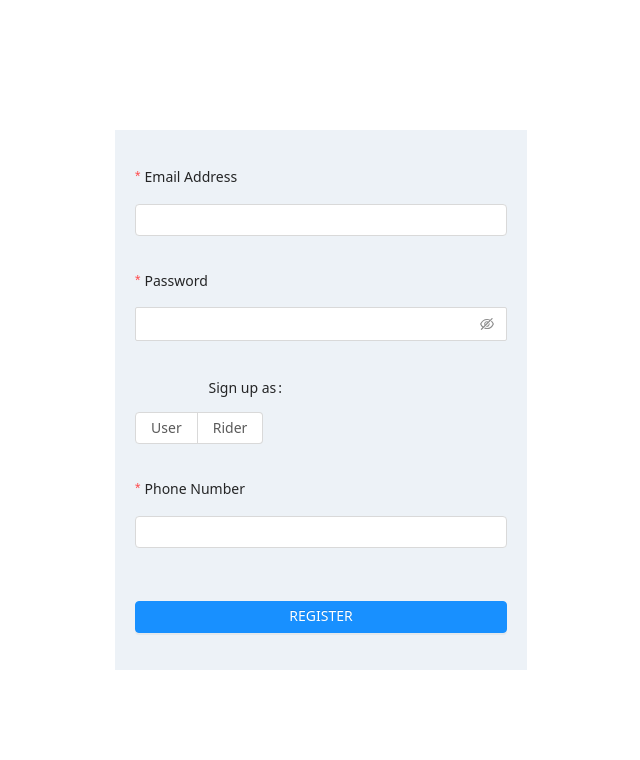
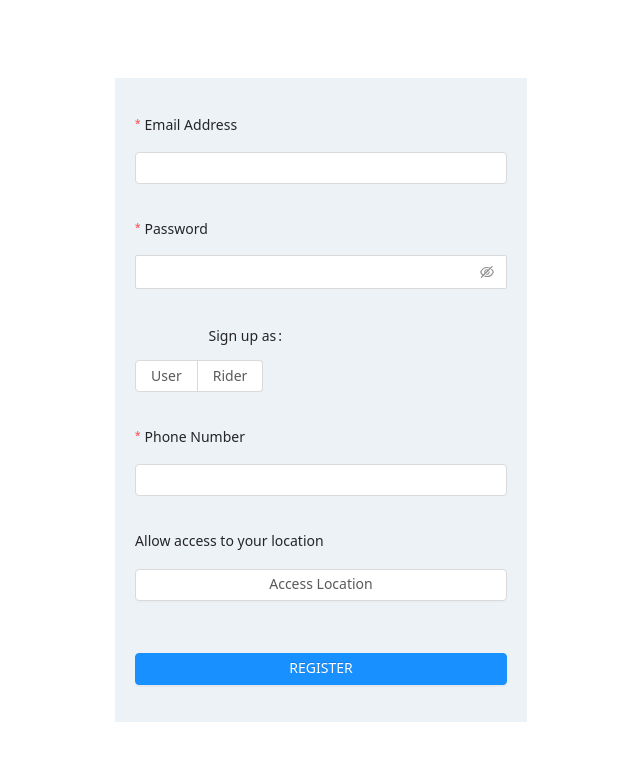
Before and after one commit to agneym/deliverable, a Next.js app: page /register in a window 1280 px wide. Shown: the top 760 px of the page, without its empty margins (319-959 px from the left). Built offline with nearby package versions, Linux system fonts and the light colour scheme.

Commit message:
get location of user

```diff
--- a/components/RegisterForm.js
+++ b/components/RegisterForm.js
@@ -1,5 +1,6 @@
 import styled from "styled-components";
-import { Form, Input, Button, Radio, Alert } from "antd";
+import { Form, Input, Button, Radio, Alert, message } from "antd";
+import { useState } from "react";
 
 const layout = {
   labelCol: { span: 24 },
@@ -26,6 +27,27 @@ const ErrorContainer = styled.div`
 `;
 
 function RegisterForm({ loading, error, onRegister }) {
+
+  const [currentLocation, setCurrentLocation] = useState(null);
+
+  const getLocation = () => {
+    const options = {
+      enableHighAccuracy: true,
+      timeout: 5000,
+      maximumAge: 0
+    };
+    navigator.geolocation.getCurrentPosition((position) => {
+      const crd = position.coords;
+      const { latitude, longitude } = crd;
+      setCurrentLocation({
+        latitude,
+        longitude,
+      });
+    }, () => {
+      message.error("Getting location failed!")
+    }, options);
+  }
+
   return (
     <Form {...layout} name="basic" onFinish={onRegister}>
       <Form.Item
@@ -62,6 +84,13 @@ function RegisterForm({ loading, error, onRegister }) {
         <Input />
       </Form.Item>
 
+      <Form.Item
+        label="Allow access to your location"
+        name="location"
+      >
+        <Button block onClick={getLocation}>Access Location</Button>
+      </Form.Item>
+
       <ErrorContainer show={!!error}>
         <Alert message={error} type="error" />
       </ErrorContainer>
```
